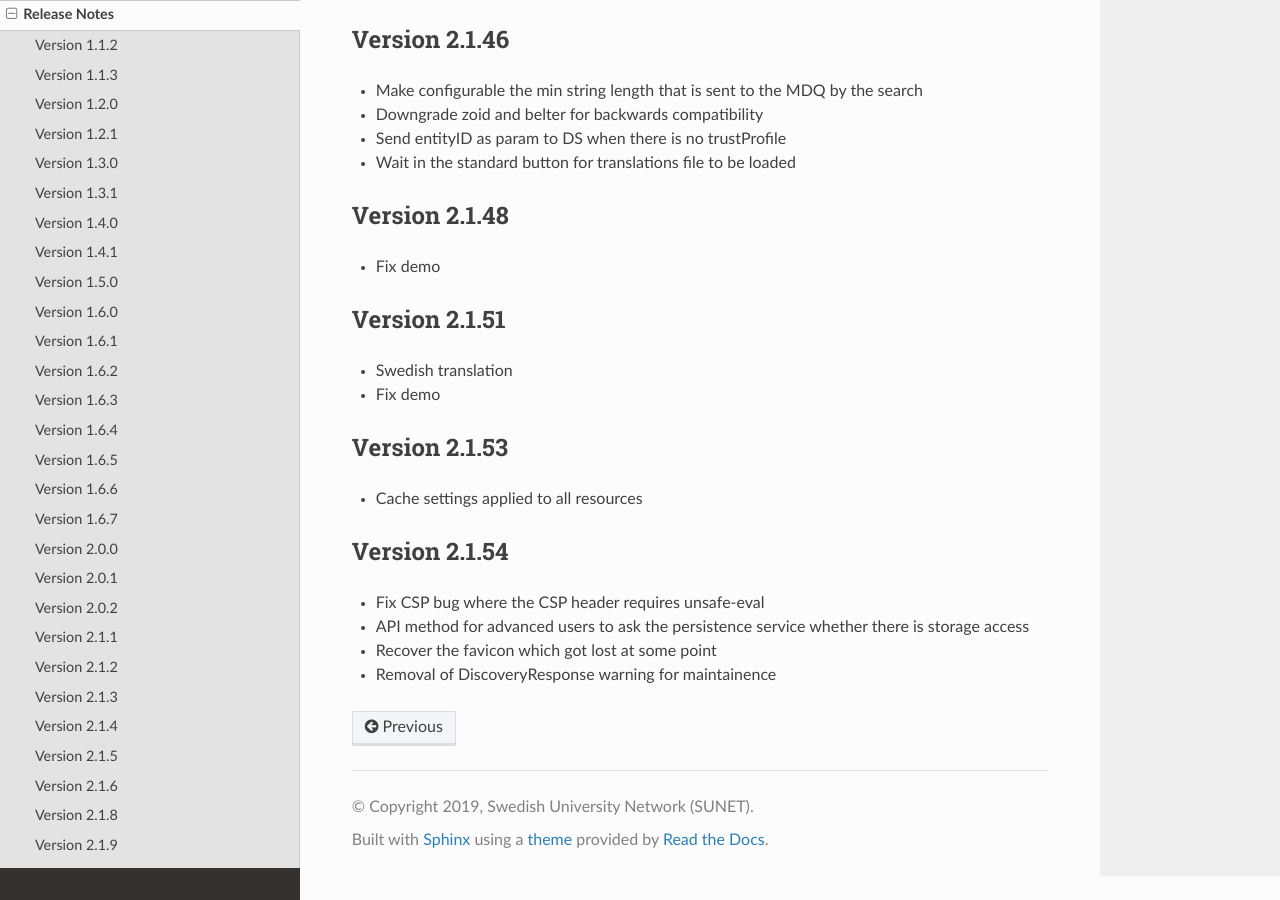
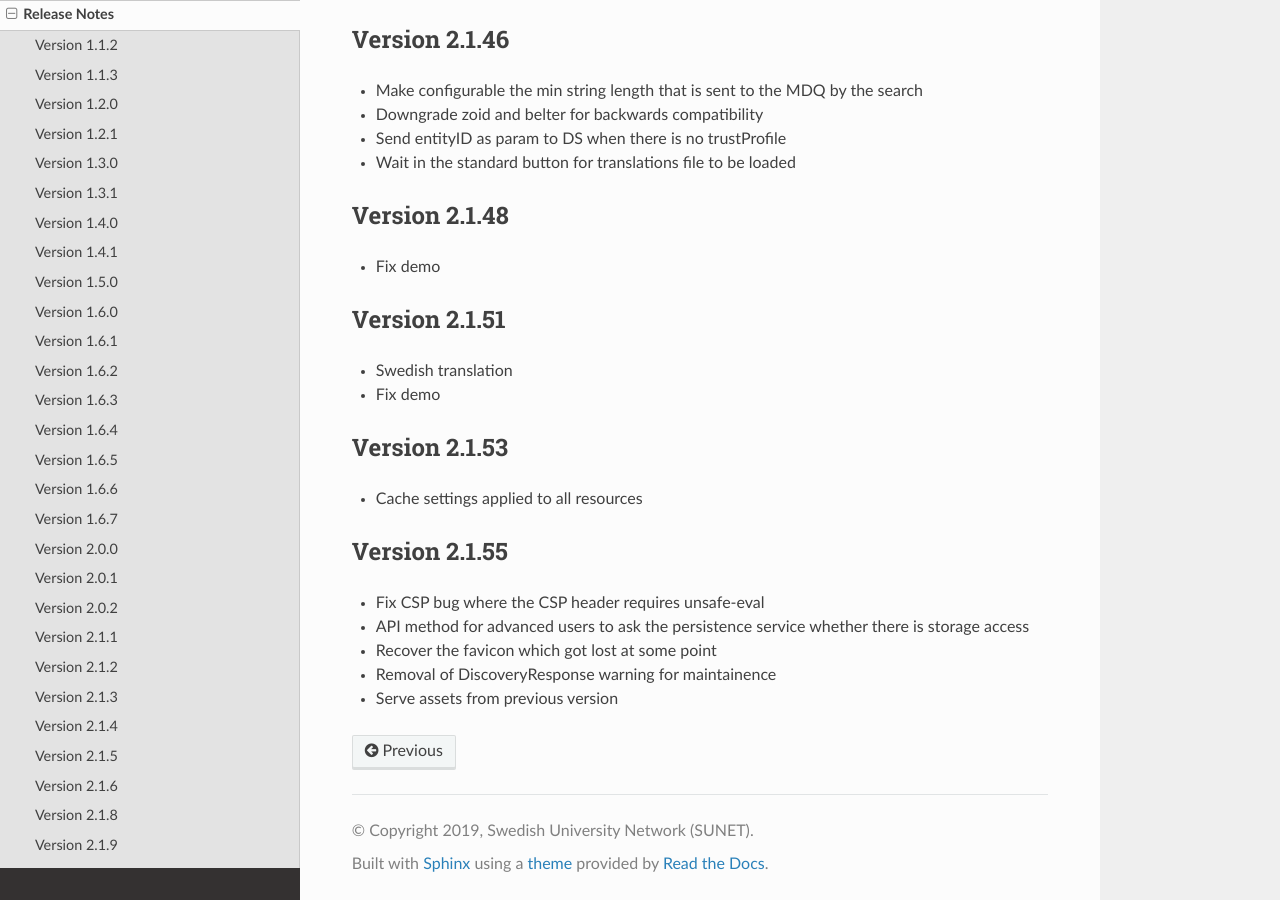
Before and after one commit to TheIdentitySelector/thiss-js, a Sphinx documentation site: the page built from docs/releasenotes.rst, in a window 1280 px wide and 900 px high, scrolled down 6089 px. Built offline with Sphinx 7.4.7 and the Read the Docs theme 3.1.0, drawn with Linux system fonts in a browser that asks for light colours.

Commit message:
bump version to 2.1.55

```diff
--- a/docs/conf.py
+++ b/docs/conf.py
@@ -26,7 +26,7 @@
 # The short X.Y version
 version = u'2.1'
 # The full version, including alpha/beta/rc tags
-release = u'2.1.54'
+release = u'2.1.55'
 js_source_path = '../src'
 
 # -- General configuration ---------------------------------------------------
--- a/docs/releasenotes.rst
+++ b/docs/releasenotes.rst
@@ -308,10 +308,11 @@
 
 * Cache settings applied to all resources
 
-Version 2.1.54
+Version 2.1.55
 --------------
 
 * Fix CSP bug where the CSP header requires unsafe-eval
 * API method for advanced users to ask the persistence service whether there is storage access
 * Recover the favicon which got lost at some point
 * Removal of DiscoveryResponse warning for maintainence
+* Serve assets from previous version
--- a/package.json
+++ b/package.json
@@ -1,6 +1,6 @@
 {
   "name": "@theidentityselector/thiss",
-  "version": "2.1.54",
+  "version": "2.1.55",
   "description": "The Identity Selector",
   "main": "index.js",
   "private": false,
```
Also changed, not shown: 1 other file.
